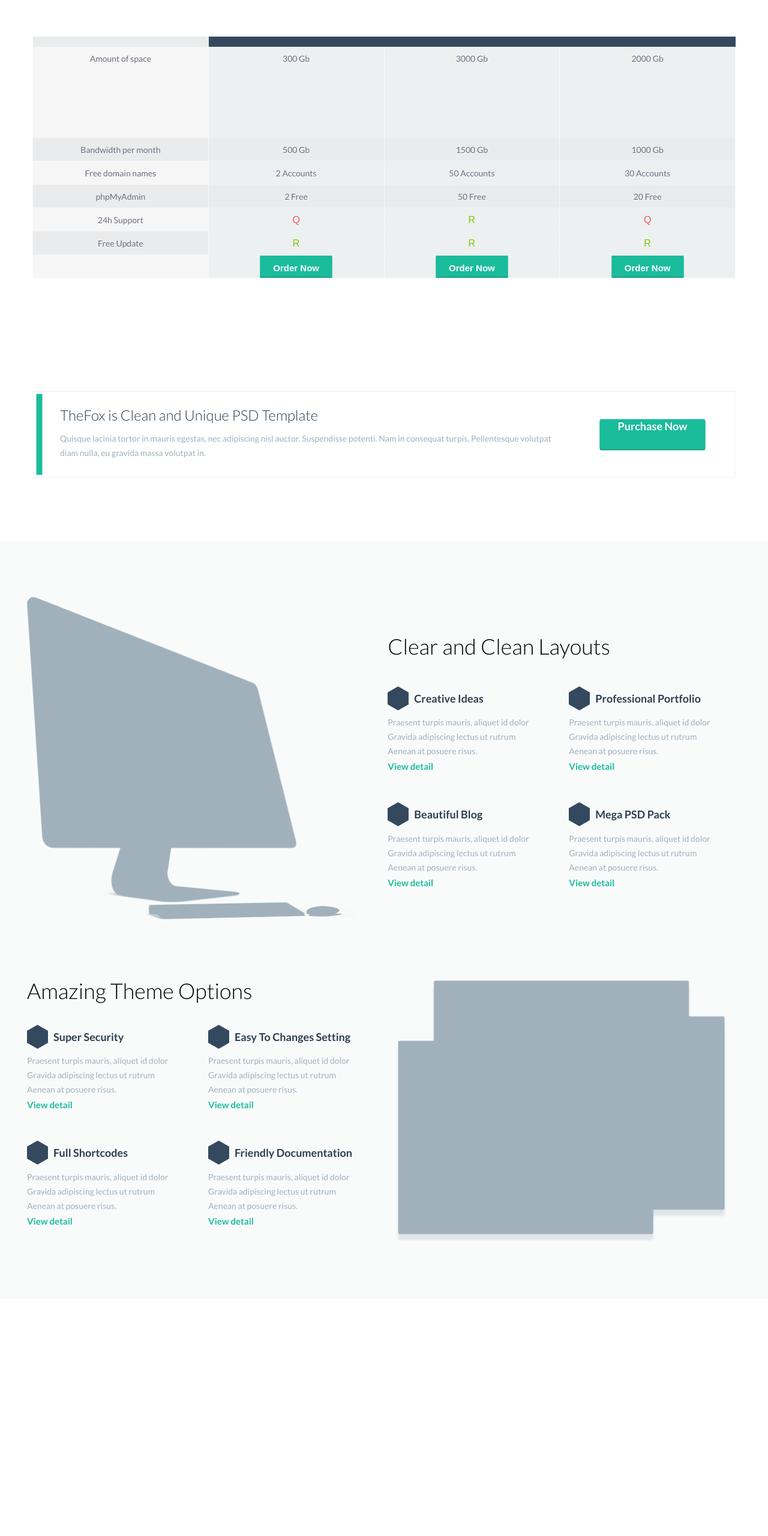
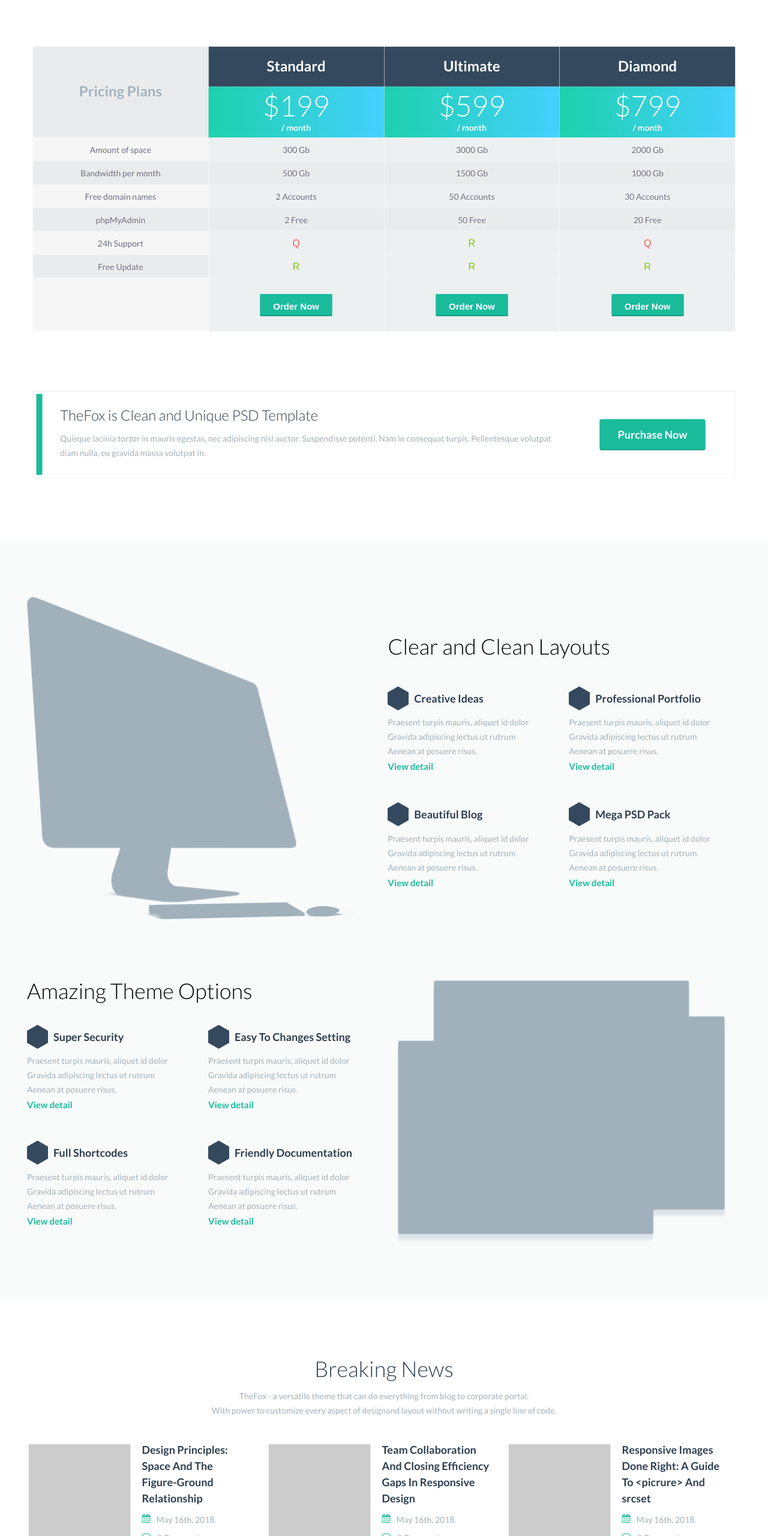
Before and after one commit to vano-megrelishvili/personal-project-html-and-css, a plain HTML site: page index.html in a window 1280 px wide. Shown: the part 5692-8252 px from the top of the page at 60% size. Before the commit the page ends 7857 px from the top, so only its background shows below. Drawn offline with Linux system fonts and the light colour scheme.

Commit message:
feat(Project-body): Finish component 1-12

```diff
--- a/index.html
+++ b/index.html
@@ -17,6 +17,7 @@
     <link rel="stylesheet" href="styles folder/component9.css">
     <link rel="stylesheet" href="styles folder/component10.css">
     <link rel="stylesheet" href="styles folder/component11.css">
+    <link rel="stylesheet" href="styles folder/component12.css">
 </head>
 <body>
 
@@ -493,6 +494,7 @@
                 Ut interdum mauris sem,<br> non aliquet felis interdum sit amet.</h1>
             <div class="list1">
                 <div class="col0">
+                    <div></div>
                     <div class="header1">
                         <h1>Pricing Plans</h1>
                     </div>
@@ -513,6 +515,7 @@
                     <div style="background-color: #F6F6F6;"></div>
                 </div>
                 <div class="col0 col1">
+                    <div class="show1"></div>
                     <div class="header2 h1">
                         <div class="upper3 u1"><h1>Standard</h1></div>
                         <div class="lower3">
@@ -531,6 +534,7 @@
                     </div>
                 </div>
                 <div class="col0 col2">
+                    <div class="show2"></div>
                     <div class="header2">
                         <div class="upper3 u2"><h1>Ultimate</h1></div>
                         <div class="lower3">
@@ -549,6 +553,7 @@
                     </div>
                 </div>
                 <div class="col0 col3">
+                    <div class="show3"></div>
                     <div class="header2">
                         <div class="upper3 u3"><h1>Diamond</h1></div>
                         <div class="lower3">
@@ -574,7 +579,7 @@
                     <h1 class="smaller7">Quisque lacinia tortor in mauris egestas, nec adipiscing nisl auctor. Suspendisse potenti.
                          Nam in consequat turpis. Pellentesque volutpat<br> diam nulla, eu gravida massa volutpat in. </h1>
                 </div>
-                <div class="button2"><h1 class="purchase1">Purchase Now</h1></div>
+                <button class="button2"><h1 class="purchase1">Purchase Now</h1></button>
             </div>
         </div>
     </div>
@@ -681,5 +686,73 @@
             </div>
         </div>
     </div>
+
+    <!--Component12-->
+
+    <div class="component12">
+        <div class="main10">
+            <h1 class="title11">Breaking News</h1>
+            <h1 class="text8">TheFox - a versatile theme that can do everything from blog to corporate portal.<br>
+                With power to customize every aspect of designand layout without writing a single line of code.</h1>
+            <div class="list2">
+                <div class="box1">
+                    <div class="shape2"></div>
+                    <div class="textbox2">
+                        <h1 class="title12">Design Principles:<br> Space And The<br>
+                            Figure-Ground<br>
+                            Relationship</h1>
+                        <h1 class="innertext1"><i class="fa fa-calendar icon1" aria-hidden="true"></i>May 16th, 2018</h1>
+                        <h1 class="innertext1"><i class="fa fa-comment-o icon1" aria-hidden="true"></i>9 Comments</h1>
+                        <h1 class="innertext1"><i class="fa fa-bookmark-o icon1" aria-hidden="true"></i>Web Design</h1>
+                    </div>
+                </div>
+                <div class="box1">
+                    <div class="shape2"></div>
+                    <div class="textbox2">
+                        <h1 class="title12">Team Collaboration<br> And Closing Efficiency<br> Gaps In Responsive<br> Design</h1>
+                        <h1 class="innertext1"><i class="fa fa-calendar icon1" aria-hidden="true"></i>May 16th, 2018</h1>
+                        <h1 class="innertext1"><i class="fa fa-comment-o icon1" aria-hidden="true"></i>9 Comments</h1>
+                        <h1 class="innertext1"><i class="fa fa-bookmark-o icon1" aria-hidden="true"></i>Web Design</h1>
+                    </div>
+                </div>
+                <div class="box1">
+                    <div class="shape2"></div>
+                    <div class="textbox2">
+                        <h1 class="title12">Responsive Images<br> Done Right: A Guide<br> To &#60;picrure> And<br> srcset</h1>
+                        <h1 class="innertext1"><i class="fa fa-calendar icon1" aria-hidden="true"></i>May 16th, 2018</h1>
+                        <h1 class="innertext1"><i class="fa fa-comment-o icon1" aria-hidden="true"></i>9 Comments</h1>
+                        <h1 class="innertext1"><i class="fa fa-bookmark-o icon1" aria-hidden="true"></i>Web Design</h1>
+                    </div>
+                </div>
+                <div class="box1">
+                    <div class="shape2"></div>
+                    <div class="textbox2">
+                        <h1 class="title12">Boardroom Comics: A<br> Business-Scenario<br> Visualization Tool For<br> Executives</h1>
+                        <h1 class="innertext1"><i class="fa fa-calendar icon1" aria-hidden="true"></i>May 16th, 2018</h1>
+                        <h1 class="innertext1"><i class="fa fa-comment-o icon1" aria-hidden="true"></i>9 Comments</h1>
+                        <h1 class="innertext1"><i class="fa fa-bookmark-o icon1" aria-hidden="true"></i>Web Design</h1>
+                    </div>
+                </div>
+                <div class="box1">
+                    <div class="shape2"></div>
+                    <div class="textbox2">
+                        <h1 class="title12">Picturefill 2.0:<br> Responsive Images<br> And The Perfect</h1>
+                        <h1 class="innertext1"><i class="fa fa-calendar icon1" aria-hidden="true"></i>May 16th, 2018</h1>
+                        <h1 class="innertext1"><i class="fa fa-comment-o icon1" aria-hidden="true"></i>9 Comments</h1>
+                        <h1 class="innertext1"><i class="fa fa-bookmark-o icon1" aria-hidden="true"></i>Web Design</h1>
+                    </div>
+                </div>
+                <div class="box1">
+                    <div class="shape2"></div>
+                    <div class="textbox2">
+                        <h1 class="title12">Efficiently Simplifying<br> Navigation, Part 2:<br> Navigation Systems</h1>
+                        <h1 class="innertext1"><i class="fa fa-calendar icon1" aria-hidden="true"></i>May 16th, 2018</h1>
+                        <h1 class="innertext1"><i class="fa fa-comment-o icon1" aria-hidden="true"></i>9 Comments</h1>
+                        <h1 class="innertext1"><i class="fa fa-bookmark-o icon1" aria-hidden="true"></i>Web Design</h1>
+                    </div>
+                </div>
+            </div>
+        </div>
+    </div>
 </body>
 </html>
```
